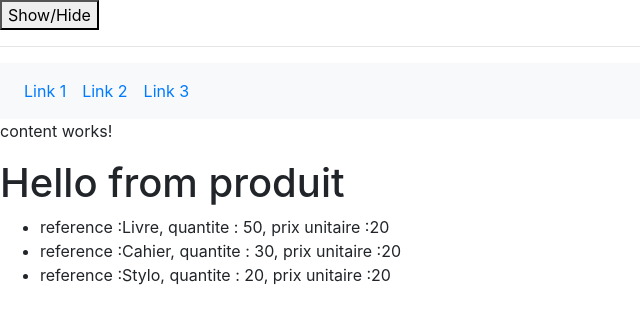
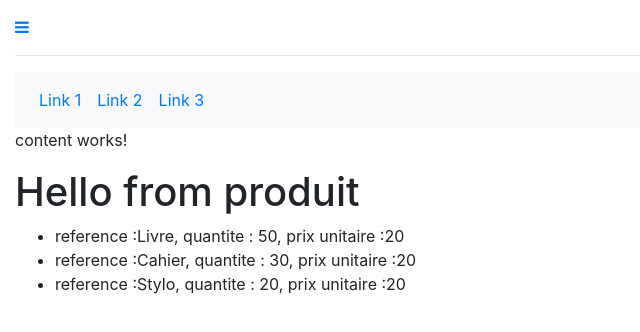
Before and after one commit to james-dot/FrontGestionStock, an Angular app: page / in a window 1280 px wide. Shown: the top 332 px of the page, without its empty margins (0-640 px from the left). Built offline with nearby package versions, Linux system fonts and the light colour scheme.

Commit message:
show and hide sidebar we use Directive Input and Output

```diff
--- a/src/app/app.component.css
+++ b/src/app/app.component.css
@@ -0,0 +1,4 @@
+.body{
+    padding-top:15px;
+    padding-left:15px;
+}
--- a/src/app/app.component.html
+++ b/src/app/app.component.html
@@ -1,13 +1,15 @@
 
-<div class="row">
+<div class="row body">
 
-  <div class="col-lg-2" *ngIf="showHideSidebar">
+  <div class="col-lg-2" *ngIf="showHideSidebar"><!-- //afficher sidebar oû mettre disparu -->
         <app-sidebar></app-sidebar>
 
   </div>
   <div class="col-lg-10">
-        <button (click)="showHideSidebar =  !showHideSidebar;">Show/Hide</button>
-        <app-navbar></app-navbar>
+        <!-- <button (click)="showHideSidebar =  !showHideSidebar;">Show/Hide</button> -->
+        <app-navbar [showSidebar]="showHideSidebar"
+                    (showSideBarChange)="onShowSideBarChange($event)"><!-- //afficher sidebar oû mettre disparu -->
+        </app-navbar>
         <app-content></app-content>
   </div>
 </div>
--- a/src/app/app.component.ts
+++ b/src/app/app.component.ts
@@ -7,5 +7,9 @@ import {Component} from '@angular/core';
   styleUrls: ['./app.component.css']
 })
 export class AppComponent  {
+  //afficher sidebar oû mettre disparu
   showHideSidebar: boolean =false;
+  onShowSideBarChange(showHideSidebar){
+      this.showHideSidebar= showHideSidebar;
+  }
 }
--- a/src/app/navbar/navbar.component.html
+++ b/src/app/navbar/navbar.component.html
@@ -3,9 +3,10 @@
         <i class="fa fa-navicon fa-lg"></i>
     </a>
     <hr> -->
-    <!-- <a href=""  data-toggle="collapse" (click)="afficherSideBar()">
+
+     <a href=""  data-toggle="collapse" (click)="afficherSideBar()"> <!--   //afficher sidebar oû mettre disparu -->
             <i class="fa fa-bars" aria-hidden="true"></i>
-    </a> -->
+    </a>
     <hr>
     <nav class="navbar navbar-expand-sm bg-light">
 
--- a/src/app/navbar/navbar.component.ts
+++ b/src/app/navbar/navbar.component.ts
@@ -1,4 +1,4 @@
-import { Component, OnInit } from '@angular/core';
+import { Component, OnInit, Input, Output ,EventEmitter} from '@angular/core';
 
 @Component({
   selector: 'app-navbar',
@@ -6,10 +6,20 @@ import { Component, OnInit } from '@angular/core';
   styleUrls: ['./navbar.component.css']
 })
 export class NavbarComponent implements OnInit {
+  //afficher sidebar oû mettre disparu
+    @Input()
+    showSidebar:boolean;
+    @Output()
+    showSideBarChange: EventEmitter<boolean> =new EventEmitter<boolean>();
 
   constructor() { }
 
   ngOnInit(): void {
   }
+  //afficher sidebar oû mettre disparu
+  afficherSideBar(){
+    this.showSidebar= !this.showSidebar;
+    this.showSideBarChange.emit(this.showSidebar);
+  }
 
 }
--- a/src/app/sidebar/sidebar.component.html
+++ b/src/app/sidebar/sidebar.component.html
@@ -17,15 +17,8 @@
          <li class="nav-item">
              <a href="#" class="nav-link">Nav item</a>
          </li>
-         <li class="nav-item">
-             <a href="#" class="nav-link">Nav item again</a>
-         </li>
-         <li class="nav-item">
-            <a href="#" class="nav-link">one more nav</a>
-        </li>
-        <li class="nav-item">
-            <a href="#" class="nav-link">another nav item</a>
-        </li>
+
+
      </ul>
      <ul class="nav nav-pills flex-column">
 
@@ -43,14 +36,7 @@
          <li class="nav-item">
              <a href="#" class="nav-link">Nav item</a>
          </li>
-         <li class="nav-item">
-             <a href="#" class="nav-link">Nav item again</a>
-         </li>
-         <li class="nav-item">
-            <a href="#" class="nav-link">one more nav</a>
-        </li>
-        <li class="nav-item">
-            <a href="#" class="nav-link">another nav item</a>
-        </li>
+
+
      </ul>
 </nav>
```
